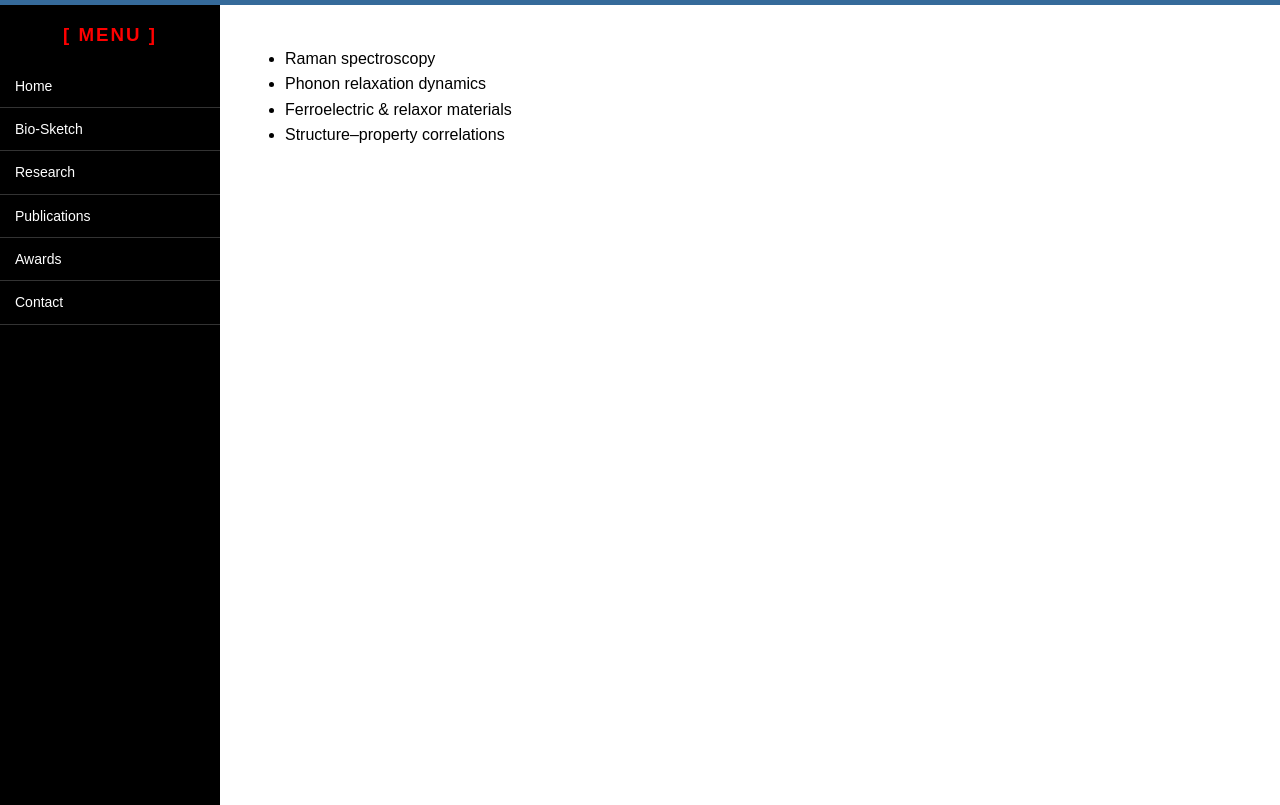
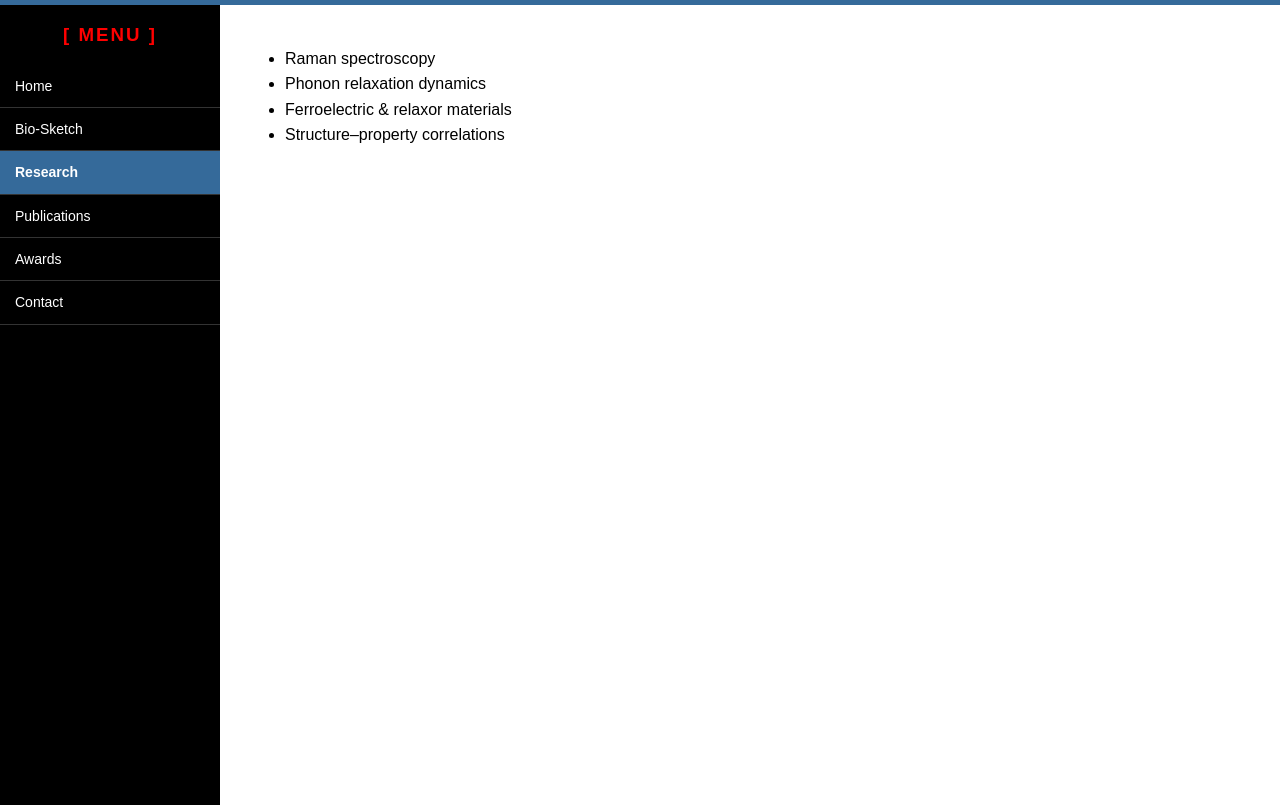
Before and after one commit to anirban-2407/WEB, a plain HTML site: page research.html in a window 1280 px wide. Shown: the part 77-882 px from the top of the page. Drawn offline with Linux system fonts and the light colour scheme.

Commit message:
Highlight active menu item for Research page

```diff
--- a/research.html
+++ b/research.html
@@ -16,7 +16,7 @@
   <h3>[ MENU ]</h3>
   <a href="index.html">Home</a>
   <a href="bio.html">Bio-Sketch</a>
-  <a href="research.html">Research</a>
+  <a href="research.html" class="active">Research</a>
   <a href="publications.html">Publications</a>
   <a href="awards.html">Awards</a>
   <a href="contact.html">Contact</a>
```
